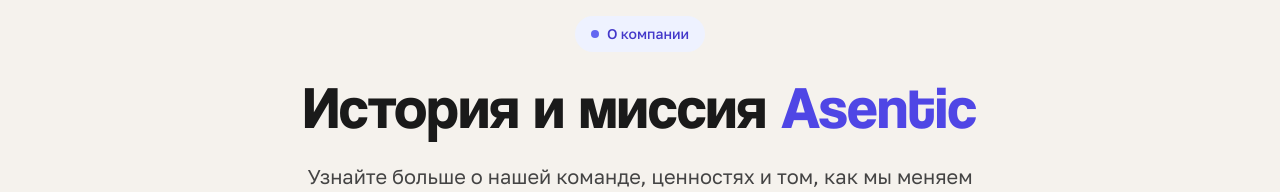
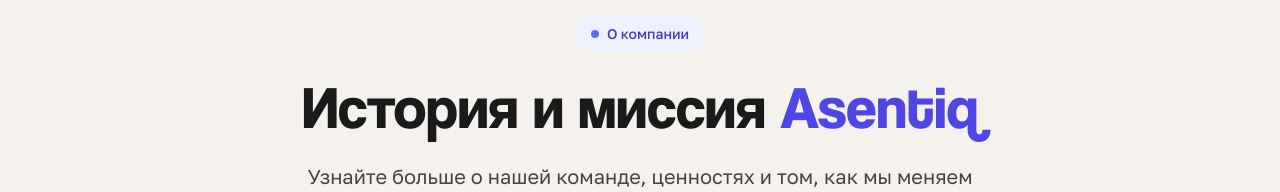
Before and after one commit to imnadsa/asentiq, a Next.js app: page /about in a window 1280 px wide. Shown: the part 144-336 px from the top of the page. Built offline with nearby package versions, Linux system fonts and the light colour scheme.

Commit message:
Update page.tsx

```diff
--- a/src/app/about/page.tsx
+++ b/src/app/about/page.tsx
@@ -22,7 +22,7 @@ export default function AboutPage() {
 
               <h1 className="text-4xl sm:text-5xl lg:text-6xl font-styrene-a font-bold text-text-primary mb-6 leading-tight">
                 История и миссия{' '}
-                <span className="text-accent-600">Asentic</span>
+                <span className="text-accent-600">Asentiq</span>
               </h1>
 
               <p className="text-xl text-text-secondary font-styrene-b max-w-3xl mx-auto leading-relaxed">
```
